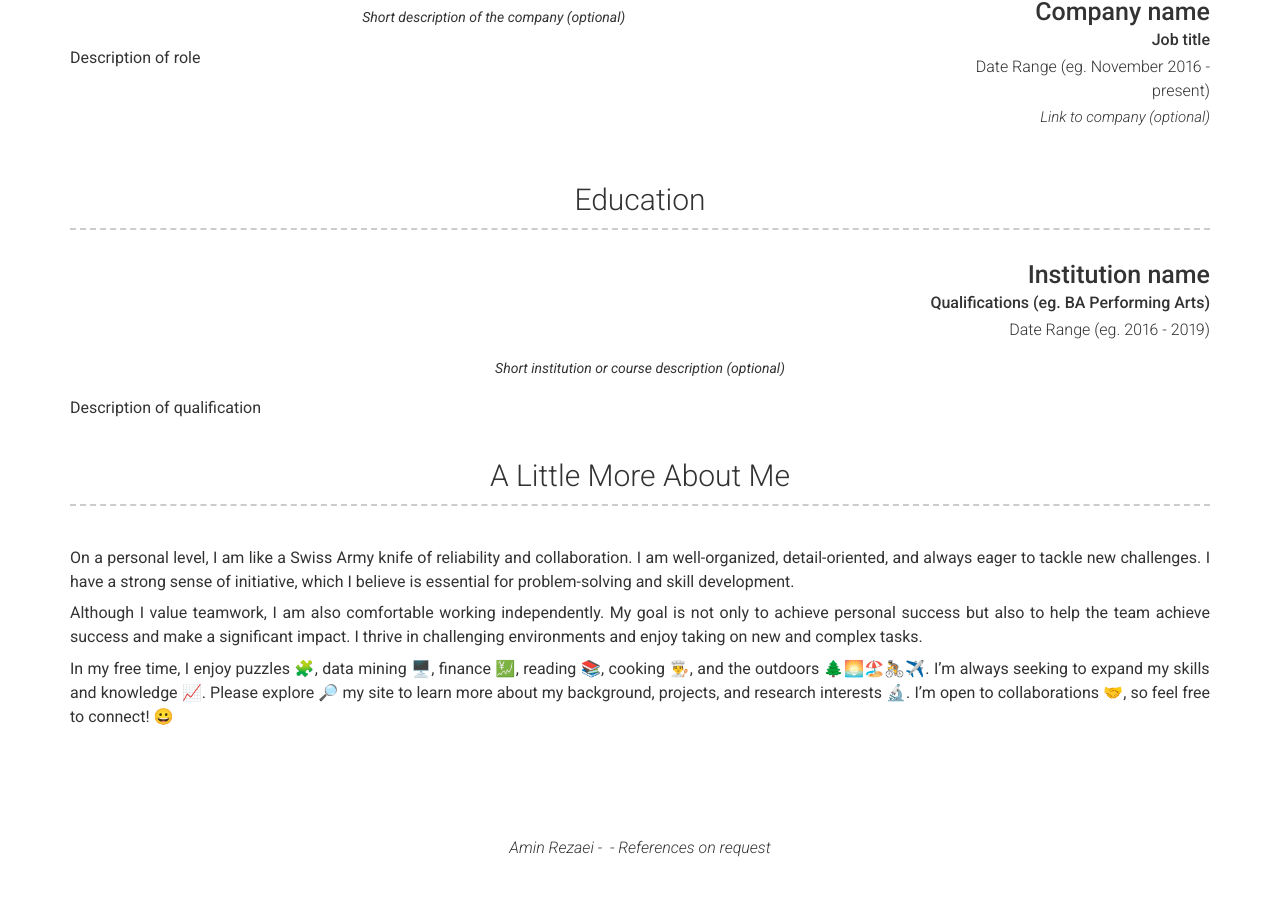
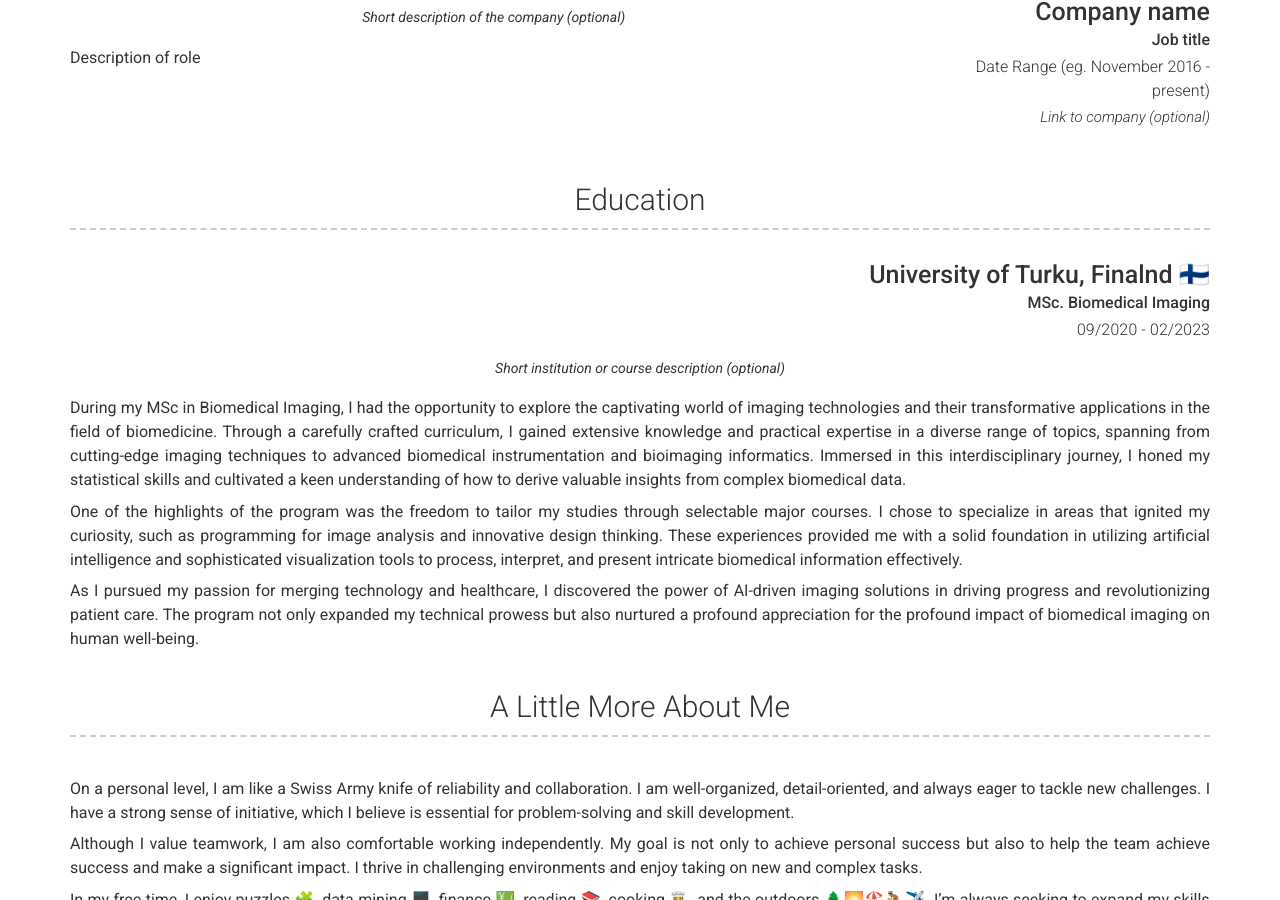
Before and after one commit to aminrezaei-img/CV, a Jekyll site: the page built from index.md, in a window 1280 px wide and 900 px high, scrolled down 1330 px. Built offline with Jekyll 4.4.1, drawn with Linux system fonts in a browser that asks for light colours; nearby versions of some CDN libraries; before the commit the page ends 2198 px from its top, so only the background shows below that.

Commit message:
Update _config.yml

```diff
--- a/_config.yml
+++ b/_config.yml
@@ -84,13 +84,18 @@ content:
     layout: list
     content:
       - layout: top-right
-        title: Institution name
-        sub_title: Qualifications (eg. BA Performing Arts)
-        caption: Date Range (eg. 2016 - 2019)
+        title: University of Turku, Finalnd 🇫🇮
+        sub_title: MSc. Biomedical Imaging
+        caption: 09/2020 - 02/2023
         quote: >
           Short institution or course description (optional)
         description: | # this will include new lines to allow paragraphs
-          Description of qualification
+          During my MSc in Biomedical Imaging, I had the opportunity to explore the captivating world of imaging technologies and their transformative applications in the field of biomedicine. Through a carefully crafted curriculum, I gained extensive knowledge and practical expertise in a diverse range of topics, spanning from cutting-edge imaging techniques to advanced biomedical instrumentation and bioimaging informatics. Immersed in this interdisciplinary journey, I honed my statistical skills and cultivated a keen understanding of how to derive valuable insights from complex biomedical data.
+
+          One of the highlights of the program was the freedom to tailor my studies through selectable major courses. I chose to specialize in areas that ignited my curiosity, such as programming for image analysis and innovative design thinking. These experiences provided me with a solid foundation in utilizing artificial intelligence and sophisticated visualization tools to process, interpret, and present intricate biomedical information effectively.
+
+          As I pursued my passion for merging technology and healthcare, I discovered the power of AI-driven imaging solutions in driving progress and revolutionizing patient care. The program not only expanded my technical prowess but also nurtured a profound appreciation for the profound impact of biomedical imaging on human well-being.
+
   - title: A Little More About Me
     layout: text
     content: | # this will include new lines to allow paragraphs
```
